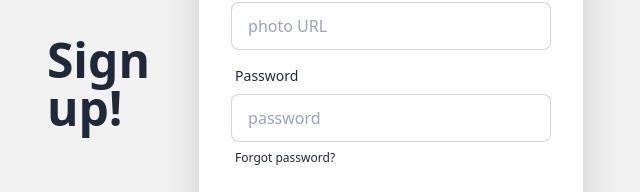
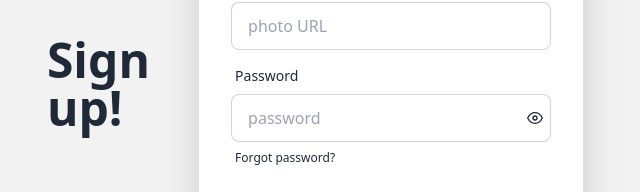
Before and after one commit to Zihadx/edulight-client, a React (Vite) app: page /signUp in a window 1280 px wide. Shown: the part 316-508 px from the top of the page, without its empty margins (325-965 px from the left). Built offline with nearby package versions, Linux system fonts and the light colour scheme; no server answers.

Commit message:
password show and hide implement done

```diff
--- a/package.json
+++ b/package.json
@@ -16,6 +16,7 @@
     "react": "^18.2.0",
     "react-dom": "^18.2.0",
     "react-hook-form": "^7.44.3",
+    "react-icons": "^4.9.0",
     "react-responsive-carousel": "^3.2.23",
     "react-router-dom": "^6.12.1",
     "sort-by": "^1.2.0",
--- a/src/Pages/SignUp/SignUp.jsx
+++ b/src/Pages/SignUp/SignUp.jsx
@@ -1,7 +1,8 @@
-import { useContext } from "react";
+import { useContext, useState } from "react";
 import { useForm } from "react-hook-form";
 import { Link } from "react-router-dom";
 import { AuthContext } from "../../Providers/AuthProviders";
+import { FiEye, FiEyeOff } from "react-icons/fi";
 
 const SignUp = () => {
   const {
@@ -10,6 +11,8 @@ const SignUp = () => {
     watch,
     formState: { errors },
   } = useForm();
+
+  const [showPassword, setShowPassword] = useState(false);
 
   const { createUser } = useContext(AuthContext);
 
@@ -20,6 +23,11 @@ const SignUp = () => {
       console.log(loggedUser);
     });
   };
+
+  const togglePasswordVisibility = () => {
+    setShowPassword((prevShowPassword) => !prevShowPassword);
+  };
+
   const password = watch("password");
   return (
     <div className="hero min-h-screen bg-base-200">
@@ -86,7 +94,7 @@ const SignUp = () => {
                 <span className="label-text">Password</span>
               </label>
               <input
-                type="password"
+                type={showPassword ? "text" : "password"}
                 name="password"
                 {...register("password", {
                   required: true,
@@ -95,8 +103,17 @@ const SignUp = () => {
                   pattern: /(?=.*[A-Z])(?=.*[!@#$&*])(?=.*[0-9])(?=.*[a-z])/,
                 })}
                 placeholder="password"
-                className="input input-bordered"
+                className="input input-bordered relative"
               />
+
+              <button
+                type="button"
+                onClick={togglePasswordVisibility}
+                className="password-toggle absolute right-10 transform translate-y-12 mt-1"
+              >
+                {showPassword ? <FiEyeOff /> : <FiEye />}
+              </button>
+
               {errors.password?.type === "required" && (
                 <span className="text-red-600 mt-2 text-xs">
                   Password is required
@@ -146,7 +163,6 @@ const SignUp = () => {
                 </span>
               )}
             </div>
-
             <div className="form-control mt-6">
               <input
                 className="btn btn-primary"
```
Also changed, not shown: 1 other file (tests, documents, lock files or other folders).
